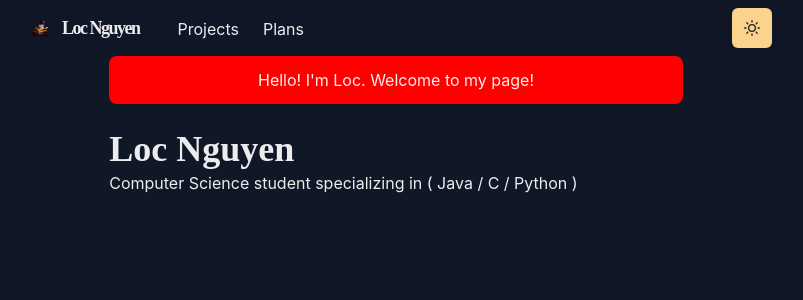
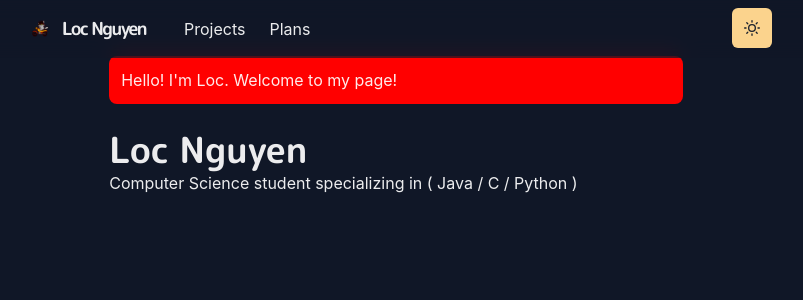
Before and after one commit to Snackme/locng-homepage, a Next.js app: page / in a window 1280 px wide. Shown: the top 300 px of the page, without its empty margins (244-1047 px from the left). Built offline with nearby package versions, Linux system fonts and the light colour scheme.

Commit message:
Small changes and added font

```diff
--- /dev/null
+++ b/components/fonts.js
@@ -0,0 +1,9 @@
+import { Global } from "@emotion/react"
+
+const Fonts = () => (
+    <style jsx global>
+        {"@import url('https://fonts.googleapis.com/css2?family=M+PLUS+Rounded+1c:wght@300;700&display=swap');"}
+    </style>
+)
+
+export default Fonts
--- a/components/layouts/navbar.js
+++ b/components/layouts/navbar.js
@@ -38,7 +38,7 @@ const Navbar = props => {
 
   return (
     <Box
-      height="6.1%"
+      height="fixed%"
       position="fixed"
       as="nav"
       w="100%"
--- a/pages/_app.js
+++ b/pages/_app.js
@@ -1,10 +1,12 @@
 import { ChakraProvider } from "@chakra-ui/react"
 import Layout from "../components/layouts/main"
+import Fonts from "../components/fonts"
 import theme from "../lib/theme"
 
-const Website = ({ Component, pageProps, router}) => {
+const Website = ({ Component, pageProps, router }) => {
     return (
         <ChakraProvider theme={theme}>
+            <Fonts />
             <Layout router={router}>
             <Component {...pageProps} key={router.route}></Component>
             </Layout>
--- a/pages/index.js
+++ b/pages/index.js
@@ -1,10 +1,9 @@
 import { Container, Box, Heading } from '@chakra-ui/react'
-
 
 const Page = () => {
   return (
     <Container>
-      <Box borderRadius="lg" bg="red" p={3} mb={6} align="center">
+      <Box borderRadius="lg" bg="red" p={3} mb={6} textalign="center">
         Hello! I&apos;m Loc. Welcome to my page!
       </Box>
 
```
